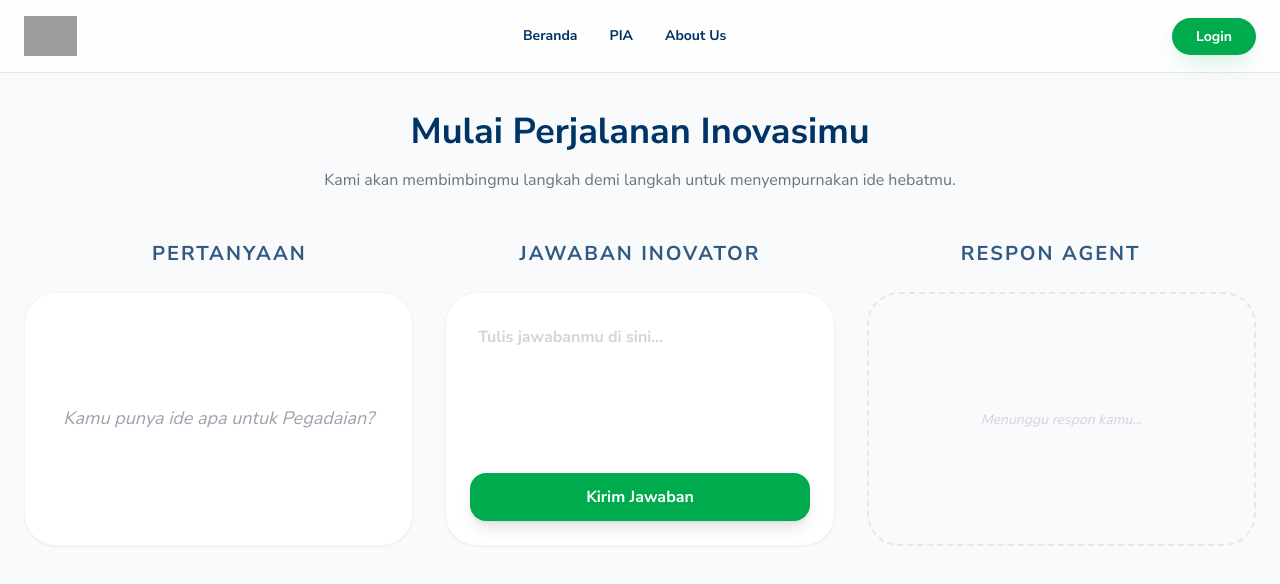
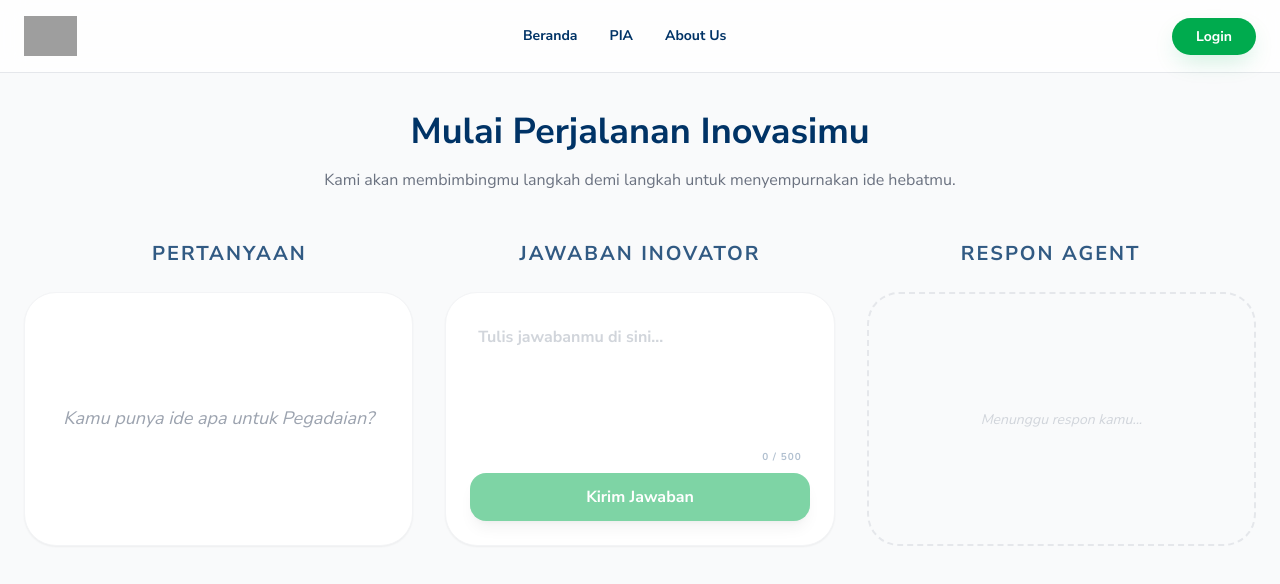
Before and after one commit to dypr-tm/innovation-awards, a Nuxt app: page /pia/submit in a window 1280 px wide. Shown: the top 584 px of the page. Built offline with nearby package versions, Linux system fonts and the light colour scheme; no server answers; grey boxes are pictures that could not be loaded.

Commit message:
feat: enforce concise non-affirming AI persona and 500-char user limit

```diff
--- a/app/pages/pia/submit.vue
+++ b/app/pages/pia/submit.vue
@@ -115,18 +115,28 @@ const submitAnswer = async (index: number) => {
           </div>
 
           <!-- Middle: User Input/Answer Card -->
-          <div class="bg-white p-6 rounded-[32px] border border-gray-100 shadow-sm flex flex-col gap-4">
+          <div class="bg-white p-6 rounded-[32px] border border-gray-100 shadow-sm flex flex-col gap-4 relative">
             <textarea
               v-model="step.answer"
               :disabled="index < steps.length - 1 || step.aiResponse !== ''"
+              maxlength="500"
               class="w-full h-full min-h-[140px] bg-transparent border-none focus:ring-0 text-gray-700 font-bold placeholder:text-gray-300 resize-none p-2"
               placeholder="Tulis jawabanmu di sini..."
             ></textarea>
 
+            <!-- Character Counter -->
+            <div v-if="index === steps.length - 1 && !step.aiResponse" class="absolute bottom-20 right-8 text-[10px] font-black tracking-widest text-[#003366] opacity-30">
+              <span :class="{ 'text-red-500 opacity-100': step.answer.length >= 450 }">
+                {{ step.answer.length }}
+              </span>
+              / 500
+            </div>
+
             <button
               v-if="index === steps.length - 1 && !step.aiResponse && !step.isLoading"
               @click="submitAnswer(index)"
-              class="btn-primary w-full py-3 rounded-2xl shadow-lg hover:shadow-irish-green/20"
+              :disabled="step.answer.length === 0"
+              class="btn-primary w-full py-3 rounded-2xl shadow-lg hover:shadow-irish-green/20 disabled:opacity-50 disabled:cursor-not-allowed"
             >
               Kirim Jawaban
             </button>
```
Also changed, not shown: app/server/utils/ai-knowledge.ts (+7 -5 lines).
